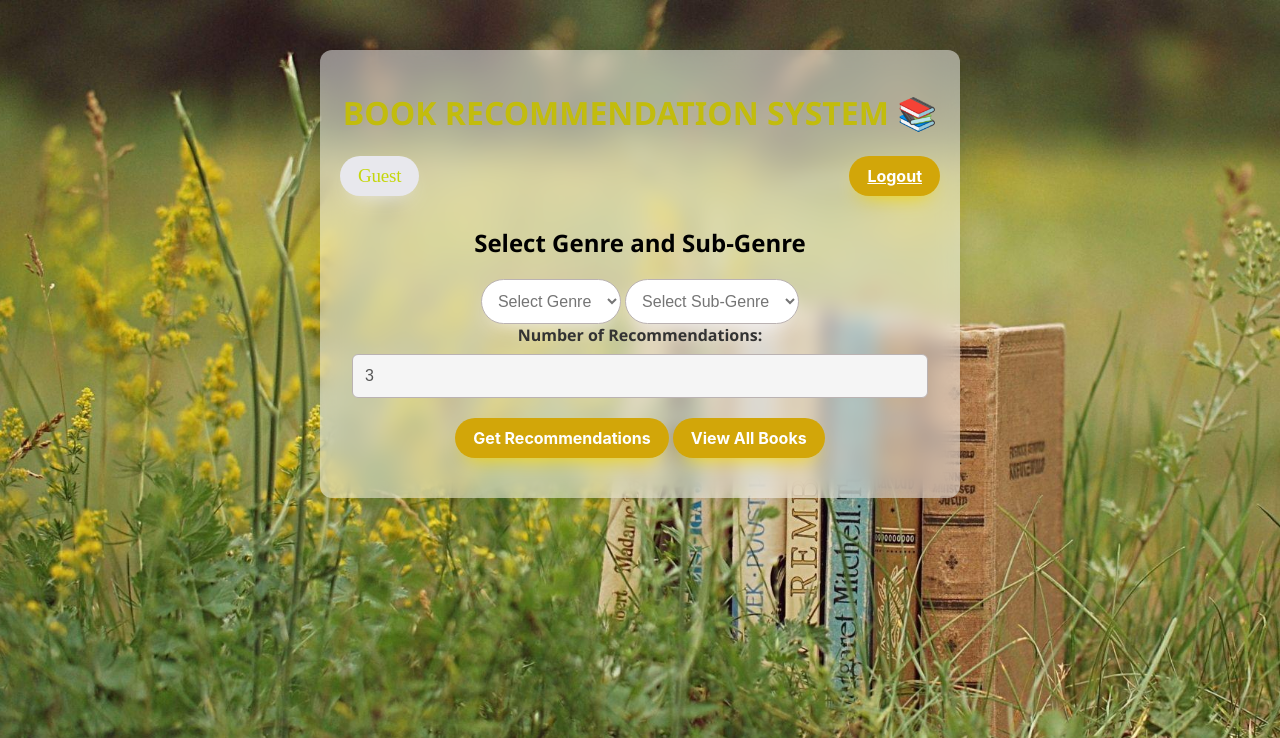
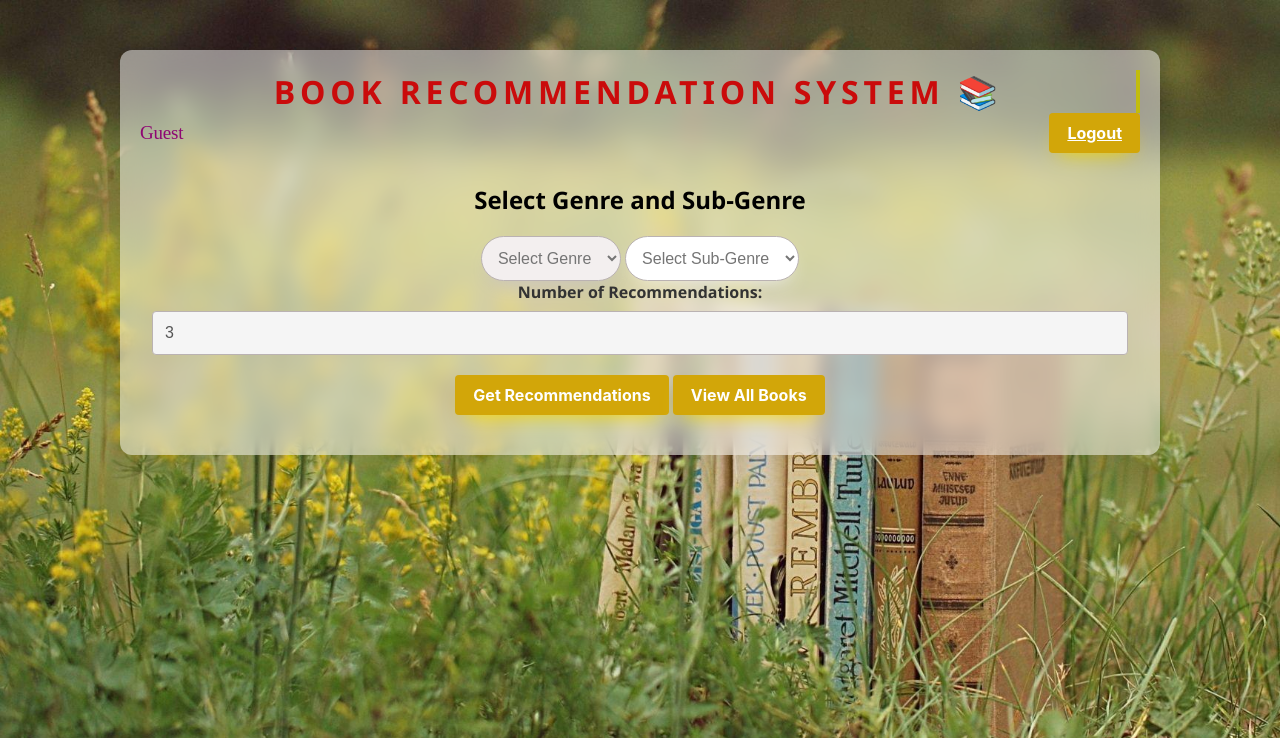
Before and after one commit to mohit1899-gif/book-recommendations-system, a Flask app: page / in a window 1280 px wide. Shown: the top 738 px of the page. Run offline with Flask 3, Linux system fonts and the light colour scheme; parts of the project's set-up code (start-up, migrations or seed data) failed here and were passed over.

Commit message:
Update index.html

```diff
--- a/book_recommendation/templates/index.html
+++ b/book_recommendation/templates/index.html
@@ -7,7 +7,7 @@
 
   <style>
 
-    body {
+body {
       font-family: 'Segoe UI', Tahoma, Geneva, Verdana, sans-serif;
       background-size: cover;
       background-position: center;
@@ -19,7 +19,7 @@
     }
 
     .container {
-      max-width: 600px;
+      max-width:1000px; /* Increased width */
       margin: 50px auto;
       padding: 20px;
       background-color: #f0f0f0;
@@ -31,7 +31,23 @@
 
     h1 {
       text-align: center;
-      color: #c2bc0d;
+      color: #ca0b0b;
+      overflow: hidden;
+      border-right: .15em solid #d70e0e;
+      white-space: nowrap;
+      margin: 0 auto;
+      letter-spacing: .15em;
+      animation: typing 3.5s steps(40, end), blink-caret .75s step-end infinite;
+    }
+
+    @keyframes typing {
+      from { width: 0; }
+      to { width: 100%; }
+    }
+
+    @keyframes blink-caret {
+      from, to { border-color: transparent; }
+      50% { border-color: #c2bc0d; }
     }
 
     .form-group {
@@ -50,7 +66,7 @@
       width: calc(100% - 24px); /* Adjusted for padding */
       padding: 12px;
       border: 1px solid #bab2b2;
-      border-radius: 6px;
+      border-radius: 4px; /* Changed to squarish */
       box-sizing: border-box;
       font-size: 16px;
       transition: border-color 0.3s ease-in-out;
@@ -71,7 +87,7 @@
       background-color: #edc709;
       color: #fff;
       border: none;
-      border-radius: 6px;
+      border-radius: 4px; /* Changed to squarish */
       cursor: pointer;
       font-size: 18px;
       transition: background-color 0.3s ease-in-out;
@@ -90,7 +106,7 @@
     .genre-section select {
       padding: 12px;
       font-size: 16px;
-      border-radius: 6px;
+      border-radius: 4px; /* Changed to squarish */
       border: 1px solid #bab2b2;
       transition: border-color 0.3s ease-in-out;
       color: #555;
@@ -122,12 +138,12 @@
 
     .button-getRecommendations {
       background: #d2a609;
-      border-radius: 999px;
+      border-radius: 4px; /* Changed to squarish */
       box-shadow: #f4d702 0 10px 20px -10px;
       box-sizing: border-box;
       color: #FFFFFF;
       cursor: pointer;
-      font-family: Inter,Helvetica,"Apple Color Emoji","Segoe UI Emoji",NotoColorEmoji,"Noto Color Emoji","Segoe UI Symbol","Android Emoji",EmojiSymbols,-apple-system,system-ui,"Segoe UI",Roboto,"Helvetica Neue","Noto Sans",sans-serif;
+      font-family: Inter, Helvetica, "Apple Color Emoji", "Segoe UI Emoji", NotoColorEmoji, "Noto Color Emoji", "Segoe UI Symbol", "Android Emoji", EmojiSymbols, -apple-system, system-ui, "Segoe UI", Roboto, "Helvetica Neue", "Noto Sans", sans-serif;
       font-size: 16px;
       font-weight: 700;
       line-height: 24px;
@@ -158,13 +174,13 @@
     .logout-button {
       background: #FF4742;
       border: 1px solid #FF4742;
-      border-radius: 6px;
+      border-radius: 4px; /* Changed to squarish */
       box-shadow: rgba(0, 0, 0, 0.1) 1px 2px 4px;
       box-sizing: border-box;
       color: #FFFFFF;
       cursor: pointer;
       display: inline-block;
-      font-family: nunito,roboto,proxima-nova,"proxima nova",sans-serif;
+      font-family: nunito, roboto, proxima-nova, "proxima nova", sans-serif;
       font-size: 16px;
       font-weight: 300;
       line-height: 12px;
@@ -191,7 +207,7 @@
       opacity: .5;
     }
 
-    /*User Rating*/
+    /* User Rating */
     .rating-form {
       margin-top: 10px;
     }
@@ -200,7 +216,7 @@
       margin-right: 10px;
     }
 
-    /*Book Viewer*/
+    /* Book Viewer */
 
     .book-list {
       margin-top: 30px;
@@ -217,7 +233,7 @@
       box-shadow: 0 8px 16px rgba(0, 0, 0, 0.2);
     }
 
-    /*Book Viewer Overlay*/
+    /* Book Viewer Overlay */
     .overlay {
       position: fixed;
       top: 0;
@@ -234,7 +250,7 @@
     }
 
     .overlay-content {
-      background-color:rgb(149, 148, 154);;
+      background-color: rgb(149, 148, 154);
       padding: 20px;
       border-radius: 8px;
       width: 80%;
@@ -244,46 +260,20 @@
     }
 
     .close-btn {
-      position: fixed; /* Change from absolute to fixed */
-      top: 50px; /* Adjust positioning */
-      right: 90px; /* Adjust positioning */
+      position: absolute;
+      top: 10px;
+      right: 10px;
       background: #FF4742;
-      color: #FFFFFF;
-      border: none;
-      border-radius: 50%;
-      width: 30px;
-      height: 30px;
-      font-size: 18px;
-      line-height: 30px;
-      text-align: center;
+      border: 1px solid #FF4742;
+      border-radius: 4px; /* Changed to squarish */
+      color: white;
+      padding: 10px;
       cursor: pointer;
-      z-index: 1001; /* Ensure the button is above the overlay */
     }
 
     .close-btn:hover {
-      background: #d43f3a;
-    }
-
-    .button-browse {
-      background: #e8e8ed;
-      border-radius: 999px;
-      box-shadow: #e7e7eb 0 10px 20px -10px;
-      box-sizing: border-box;
-      color: #FFFFFF;
-      cursor: pointer;
-      font-family: Inter,Helvetica,"Apple Color Emoji","Segoe UI Emoji",NotoColorEmoji,"Noto Color Emoji","Segoe UI Symbol","Android Emoji",EmojiSymbols,-apple-system,system-ui,"Segoe UI",Roboto,"Helvetica Neue","Noto Sans",sans-serif;
-      font-size: 16px;
-      font-weight: 700;
-      line-height: 24px;
-      opacity: 1;
-      outline: 0 solid transparent;
-      padding: 8px 18px;
-      user-select: none;
-      -webkit-user-select: none;
-      touch-action: manipulation;
-      width: fit-content;
-      word-break: break-word;
-      border: 0;
+      background-color: #ff9997;
+      border: 1px solid #ff9997;
     }
 
   </style>
@@ -294,13 +284,13 @@
     <h1>BOOK RECOMMENDATION SYSTEM 📚</h1>
 
     <div class="account-info">
-      <p class="button-browse" style="font-family: 'Untitled Sans'; font-size: 19px; font-weight: 400; letter-spacing: -0.20px; color: rgb(197, 214, 12);">{{ user_email }}</p>
+      <p class="button-browse" style="font-family: 'Untitled Sans'; font-size: 19px; font-weight: 400; letter-spacing: -0.20px; color: rgb(142, 6, 115);">{{ user_email }}</p>
       <a href="/logout" class="button-getRecommendations">Logout</a>
     </div>
 
     <div class="genre-section">
       <h2>Select Genre and Sub-Genre</h2>
-      <select id="genre-select" onchange="updateSubGenres()" style="background: #fff; border-radius: 999px; box-shadow: #f1f0f1 0 10px 20px -10px; box-sizing: border-box;
+      <select id="genre-select" onchange="updateSubGenres()" style="background: #f3efef; border-radius: 999px; box-shadow: #c8c5c7 0 10px 20px -10px; box-sizing: border-box;
       color: #757575;">
         <option style="background: #ffffff; color: #757575;" value="">Select Genre</option>
         <option style="background: #FFFFFF; color: #757575;" value="Fiction">Fiction</option>
```
